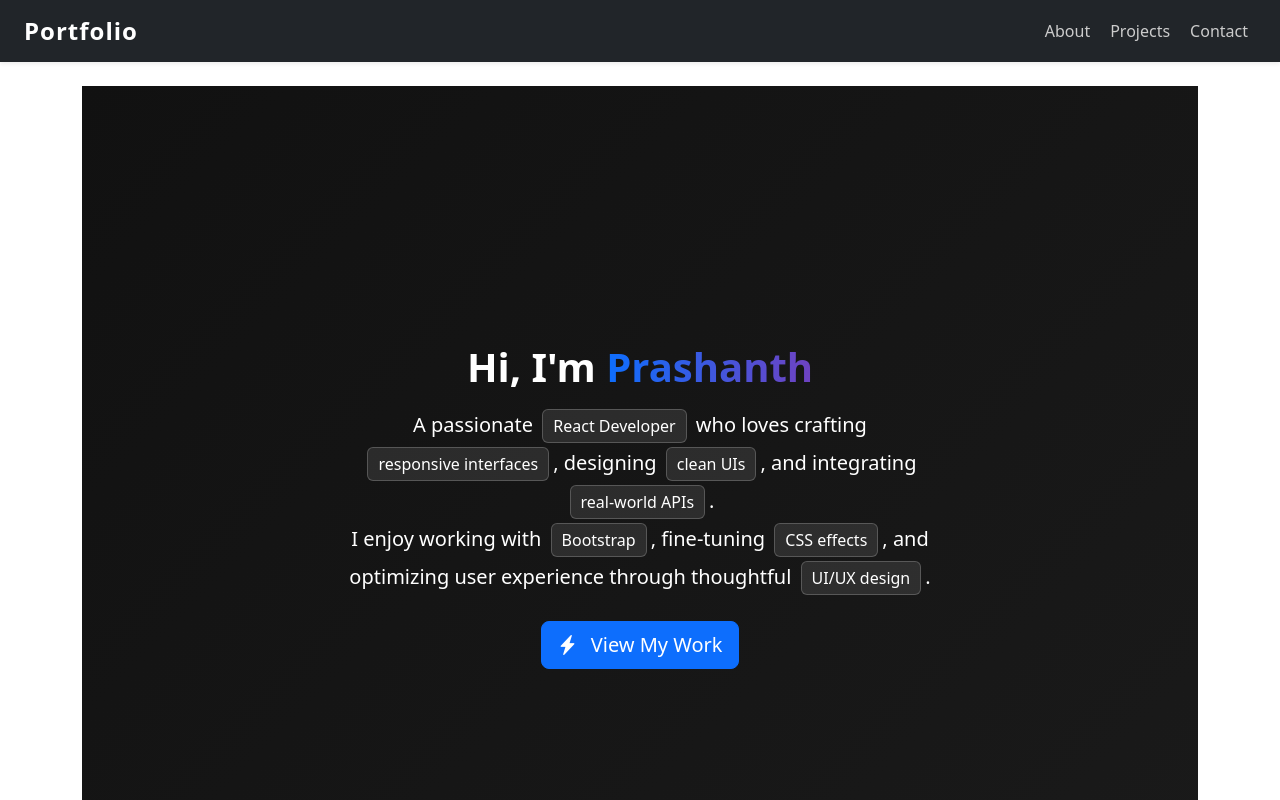
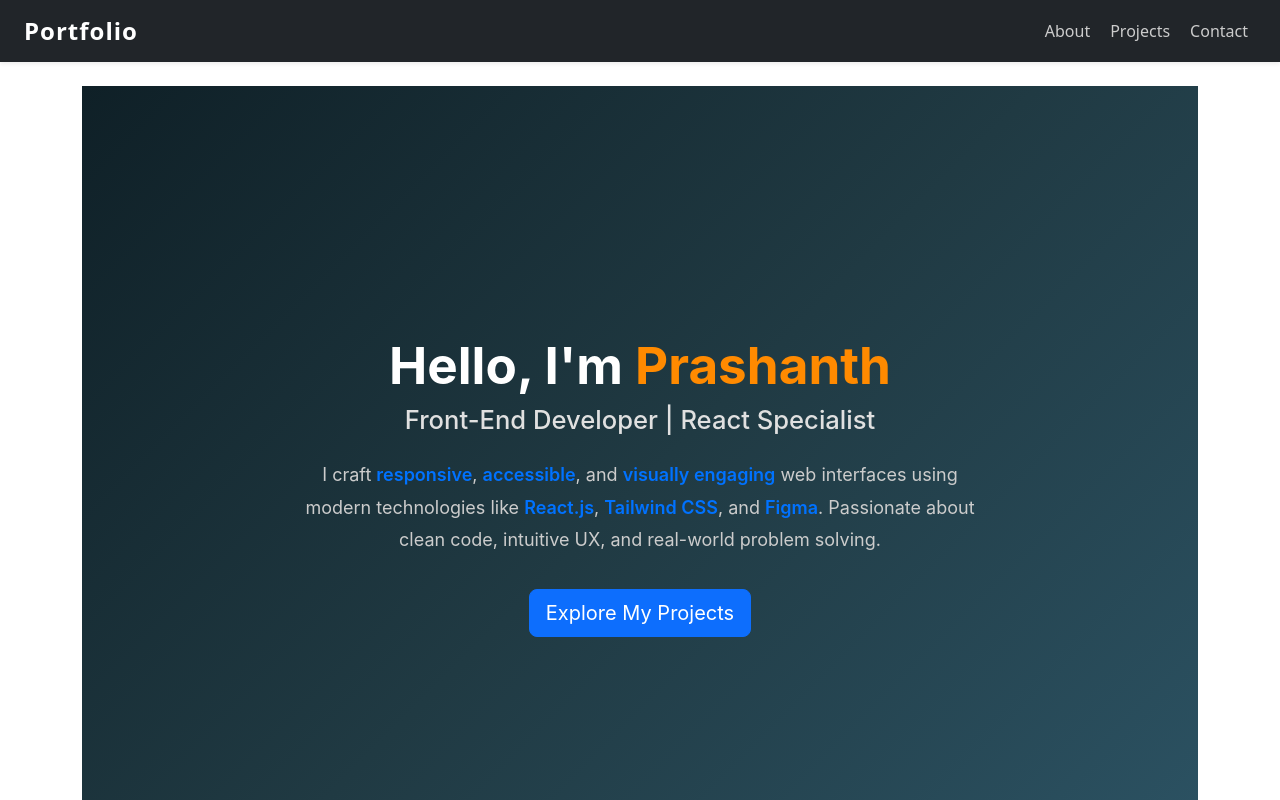
Before and after one commit to Prashanth2025/My_PortFolio, a React (Vite) app: page / in a window 1280 px wide. Shown: the top 800 px of the page. Built offline with nearby package versions, Linux system fonts and the light colour scheme.

Commit message:
all files

```diff
--- a/src/pages/contact.jsx
+++ b/src/pages/contact.jsx
@@ -1,5 +1,5 @@
 import React, { useState } from "react";
-import "contact.css";
+import "./contact.css";
 
 function Contact() {
   const [submitted, setSubmitted] = useState(false);
--- a/src/pages/home.css
+++ b/src/pages/home.css
@@ -1,73 +1,117 @@
+/* ---------- Hero Section ---------- */
 .hero {
   min-height: 100vh;
-  background: linear-gradient(135deg, #111, #1a1a1a);
+  background: linear-gradient(135deg, #0f2027, #203a43, #2c5364);
   display: flex;
+  align-items: center;
   justify-content: center;
-  align-items: center;
+  padding: 0 20px;
+  font-family: "Inter", sans-serif;
+  color: #fff;
   text-align: center;
 }
 
 .hero-content {
-  max-width: 650px;
+  max-width: 720px;
 }
 
-/* Gradient text for name (no -webkit) */
-.text-gradient {
-  background: linear-gradient(90deg, #0d6efd, #6f42c1);
-  background-clip: text;
-  color: transparent;
+/* ---------- Typography ---------- */
+.hero-title {
+  font-size: 3.2rem;
+  font-weight: 700;
+  margin-bottom: 0.5rem;
 }
 
-/* Skill tags */
-.skill-tag {
-  background-color: rgba(255, 255, 255, 0.1);
-  border: 1px solid rgba(255, 255, 255, 0.2);
-  padding: 4px 10px;
-  border-radius: 6px;
-  display: inline-block;
-  margin: 2px 4px;
-  font-size: 1rem;
-  transition: all 0.3s ease;
-  color: #fff;
-  cursor: default;
+.name-highlight {
+  color: #ff8a00;
 }
 
-.skill-tag:hover {
-  background-color: #0d6efd;
-  color: #fff;
-  transform: scale(1.08);
-  border-color: #0d6efd;
+.hero-subtitle {
+  font-size: 1.6rem;
+  font-weight: 500;
+  margin-bottom: 1.5rem;
+  color: #e0e0e0;
 }
 
-/* Fade-in animations */
+.hero-description {
+  font-size: 1.125rem;
+  line-height: 1.8;
+  margin-bottom: 2rem;
+  color: #ccc;
+}
+
+.highlight {
+  color: #ff8a00;
+  font-weight: 600;
+}
+
+/* ---------- Animations ---------- */
 .animate-fade {
   opacity: 0;
-  transform: translateY(20px);
-  animation: fadeIn 0.8s ease forwards;
+  animation: fadeIn 1s forwards;
 }
 
 .animate-fade.delay-1 {
-  animation-delay: 0.3s;
+  animation-delay: 0.5s;
 }
 .animate-fade.delay-2 {
-  animation-delay: 0.6s;
+  animation-delay: 1s;
+}
+.animate-fade.delay-3 {
+  animation: fadeSlideUp 1s forwards;
+  animation-delay: 1.5s;
 }
 
 @keyframes fadeIn {
+  to {
+    opacity: 1;
+  }
+}
+
+@keyframes fadeSlideUp {
+  from {
+    opacity: 0;
+    transform: translateY(20px);
+  }
   to {
     opacity: 1;
     transform: translateY(0);
   }
 }
 
-/* Button hover */
+/* ---------- Button ---------- */
 .btn-primary {
-  background-color: #0d6efd;
+  background-color: #ff8a00;
   border: none;
-  transition: background-color 0.3s ease, transform 0.3s ease;
+  font-weight: 600;
+  padding: 0.75rem 1.5rem;
+  transition: transform 0.3s ease, background-color 0.3s ease,
+    box-shadow 0.3s ease;
+  text-decoration: none;
+  color: #fff;
+  border-radius: 6px;
+  display: inline-block;
 }
 
-.btn-primary:hover {
-  background-color: #0b5ed7;
-  transform: scale(1.05);
+.btn-primary:hover,
+.btn-primary:focus {
+  transform: translateY(-2px);
+  background-color: #e67300;
+  box-shadow: 0 8px 16px rgba(255, 138, 0, 0.3);
 }
+
+/* ---------- Responsive ---------- */
+@media (max-width: 768px) {
+  .hero-title {
+    font-size: 2.4rem;
+  }
+  .hero-subtitle {
+    font-size: 1.3rem;
+  }
+  .hero-description {
+    font-size: 1rem;
+  }
+  .btn-lg {
+    padding: 0.6rem 1.2rem;
+  }
+}
--- a/src/pages/home.jsx
+++ b/src/pages/home.jsx
@@ -5,27 +5,34 @@ function Home() {
   return (
     <header className="hero d-flex align-items-center justify-content-center text-white">
       <div className="hero-content text-center px-3">
-        <h1 className="fw-bold mb-3 animate-fade">
-          Hi, I'm <span className="text-gradient">Prashanth</span>
+        {/* Name */}
+        <h1 className="hero-title animate-fade">
+          Hello, I'm <span className="name-highlight">Prashanth</span>
         </h1>
 
-        <p className="lead mb-4 animate-fade delay-1">
-          A passionate <span className="skill-tag">React Developer</span> who
-          loves crafting{" "}
-          <span className="skill-tag">responsive interfaces</span>, designing{" "}
-          <span className="skill-tag">clean UIs</span>, and integrating{" "}
-          <span className="skill-tag">real-world APIs</span>. <br />I enjoy
-          working with <span className="skill-tag">Bootstrap</span>, fine-tuning{" "}
-          <span className="skill-tag">CSS effects</span>, and optimizing user
-          experience through thoughtful{" "}
-          <span className="skill-tag">UI/UX design</span>.
+        {/* Role */}
+        <h2 className="hero-subtitle animate-fade delay-1">
+          Front-End Developer | React Specialist
+        </h2>
+
+        {/* Intro / Skills */}
+        <p className="hero-description animate-fade delay-2">
+          I craft <span className="highlight">responsive</span>,{" "}
+          <span className="highlight">accessible</span>, and{" "}
+          <span className="highlight">visually engaging</span> web interfaces
+          using modern technologies like{" "}
+          <span className="highlight">React.js</span>,{" "}
+          <span className="highlight">Tailwind CSS</span>, and{" "}
+          <span className="highlight">Figma</span>. Passionate about clean code,
+          intuitive UX, and real-world problem solving.
         </p>
 
+        {/* Call to Action */}
         <a
           href="/projects"
-          className="btn btn-primary btn-lg animate-fade delay-2"
+          className="btn btn-primary btn-lg animate-fade delay-3"
         >
-          <i className="bi bi-lightning-charge-fill me-2"></i> View My Work
+          Explore My Projects
         </a>
       </div>
     </header>
```
